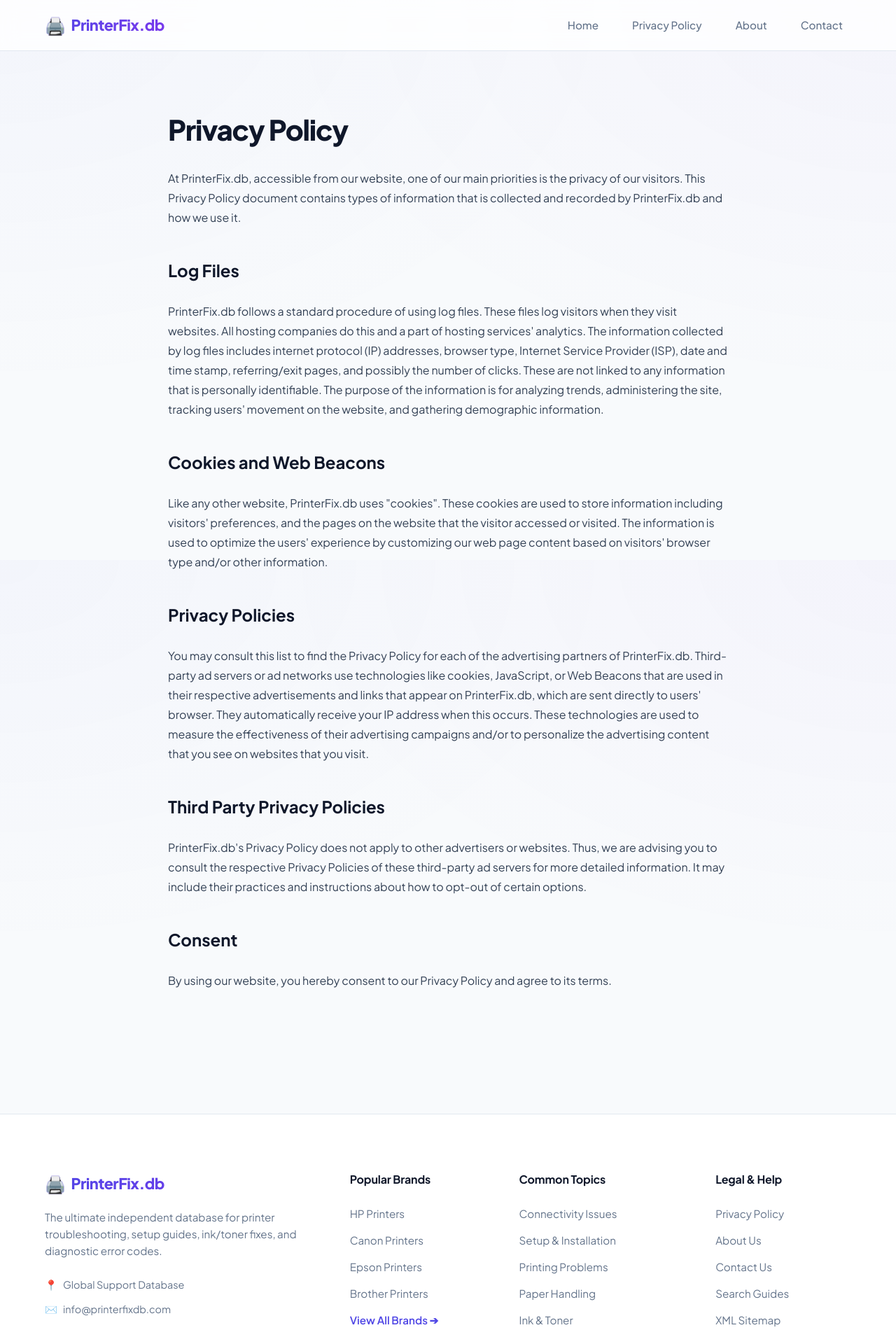
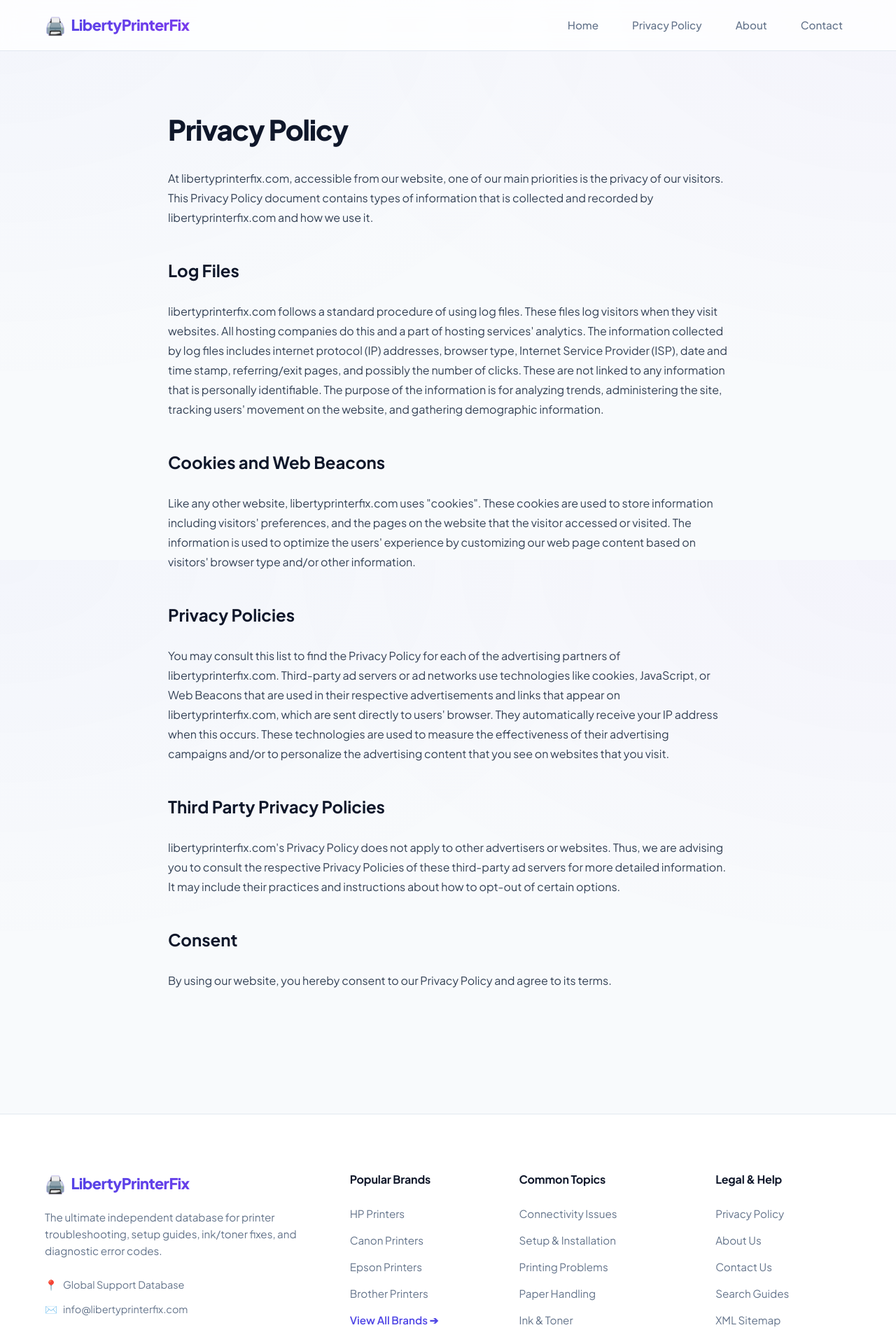
Before and after one commit to summit3platforms-sys/Phelp1234567, a Next.js app: page /privacy-policy in a window 1280 px wide. Shown: the top 1920 px of the page at 70% size. Built offline with nearby package versions, Linux system fonts and the light colour scheme.

Commit message:
Rename site to libertyprinterfix.com, update branding in headers, footers, metadata and JSON-LD, and add custom Statue of Liberty printer icon/favicon

```diff
--- a/src/app/admin/layout.tsx
+++ b/src/app/admin/layout.tsx
@@ -2,7 +2,7 @@ import Link from "next/link";
 import { Metadata } from "next";
 
 export const metadata: Metadata = {
-  title: "Admin Dashboard - PrinterFix DB",
+  title: "Admin Dashboard - LibertyPrinterFix",
   robots: { index: false, follow: false },
 };
 
--- a/src/app/brands/page.tsx
+++ b/src/app/brands/page.tsx
@@ -3,7 +3,7 @@ import Link from "next/link";
 import { Metadata } from "next";
 
 export const metadata: Metadata = {
-  title: "All Supported Printer Brands - PrinterFix DB",
+  title: "All Supported Printer Brands - LibertyPrinterFix",
   description: "Browse all supported printer brands for troubleshooting guides and error codes, including HP, Canon, Epson, Brother, and more.",
 };
 
--- a/src/app/contact/page.tsx
+++ b/src/app/contact/page.tsx
@@ -1,8 +1,8 @@
 import { Metadata } from "next";
 
 export const metadata: Metadata = {
-  title: "Contact Us - PrinterFix DB",
-  description: "Get in touch with the team at PrinterFix DB for support, feedback, or inquiries.",
+  title: "Contact Us - LibertyPrinterFix",
+  description: "Get in touch with the team at LibertyPrinterFix for support, feedback, or inquiries.",
 };
 
 export default function ContactPage() {
--- a/src/app/layout.tsx
+++ b/src/app/layout.tsx
@@ -3,7 +3,7 @@ import "./globals.css";
 import Link from "next/link";
 
 export const metadata: Metadata = {
-  title: "Printer Troubleshooting & Error Codes Knowledge Base",
+  title: "LibertyPrinterFix - Printer Troubleshooting & Error Codes",
   description: "Find solutions, error codes, and troubleshooting steps for all major printer brands including HP, Canon, Epson, and Brother.",
 };
 
@@ -19,7 +19,7 @@ export default function RootLayout({
           <div className="container">
             <Link href="/" className="logo">
               <span className="logo-emoji">🖨️</span>
-              <span>PrinterFix<span style={{ color: 'var(--accent-color)' }}>.db</span></span>
+              <span>Liberty<span style={{ color: 'var(--accent-color)' }}>PrinterFix</span></span>
             </Link>
             <nav className="nav-links">
               <Link href="/" className="nav-link">Home</Link>
@@ -40,7 +40,7 @@ export default function RootLayout({
               <div className="footer-col footer-info">
                 <Link href="/" className="logo" style={{ marginBottom: '1rem' }}>
                   <span className="logo-emoji">🖨️</span>
-                  <span>PrinterFix<span style={{ color: 'var(--accent-color)' }}>.db</span></span>
+                  <span>Liberty<span style={{ color: 'var(--accent-color)' }}>PrinterFix</span></span>
                 </Link>
                 <p className="footer-desc">
                   The ultimate independent database for printer troubleshooting, setup guides, ink/toner fixes, and diagnostic error codes.
@@ -50,7 +50,7 @@ export default function RootLayout({
                     <span>📍</span> Global Support Database
                   </div>
                   <div className="footer-contact-item">
-                    <span>✉️</span> info@printerfixdb.com
+                    <span>✉️</span> info@libertyprinterfix.com
                   </div>
                 </div>
               </div>
@@ -93,7 +93,7 @@ export default function RootLayout({
 
             <div className="footer-bottom">
               <p className="footer-copyright">
-                &copy; {new Date().getFullYear()} PrinterFix.db. All rights reserved. Real-time solutions for printer errors.
+                &copy; {new Date().getFullYear()} libertyprinterfix.com. All rights reserved. Real-time solutions for printer errors.
               </p>
               <p className="footer-disclaimer">
                 Not affiliated with HP, Canon, Epson, Brother, or any OEM printer manufacturer.
--- a/src/app/privacy-policy/page.tsx
+++ b/src/app/privacy-policy/page.tsx
@@ -1,8 +1,8 @@
 import { Metadata } from "next";
 
 export const metadata: Metadata = {
-  title: "Privacy Policy - PrinterFix DB",
-  description: "Read the Privacy Policy for PrinterFix DB, outlining how we handle data and user privacy.",
+  title: "Privacy Policy - LibertyPrinterFix",
+  description: "Read the Privacy Policy for LibertyPrinterFix, outlining how we handle data and user privacy.",
 };
 
 export default function PrivacyPolicyPage() {
@@ -14,27 +14,27 @@ export default function PrivacyPolicyPage() {
 
       <div style={{ display: 'flex', flexDirection: 'column', gap: '1.5rem', color: '#334155', lineHeight: '1.75' }}>
         <p>
-          At PrinterFix.db, accessible from our website, one of our main priorities is the privacy of our visitors. This Privacy Policy document contains types of information that is collected and recorded by PrinterFix.db and how we use it.
+          At libertyprinterfix.com, accessible from our website, one of our main priorities is the privacy of our visitors. This Privacy Policy document contains types of information that is collected and recorded by libertyprinterfix.com and how we use it.
         </p>
 
         <h2 style={{ fontSize: '1.5rem', fontWeight: 700, color: '#0f172a', marginTop: '1rem' }}>Log Files</h2>
         <p>
-          PrinterFix.db follows a standard procedure of using log files. These files log visitors when they visit websites. All hosting companies do this and a part of hosting services' analytics. The information collected by log files includes internet protocol (IP) addresses, browser type, Internet Service Provider (ISP), date and time stamp, referring/exit pages, and possibly the number of clicks. These are not linked to any information that is personally identifiable. The purpose of the information is for analyzing trends, administering the site, tracking users' movement on the website, and gathering demographic information.
+          libertyprinterfix.com follows a standard procedure of using log files. These files log visitors when they visit websites. All hosting companies do this and a part of hosting services' analytics. The information collected by log files includes internet protocol (IP) addresses, browser type, Internet Service Provider (ISP), date and time stamp, referring/exit pages, and possibly the number of clicks. These are not linked to any information that is personally identifiable. The purpose of the information is for analyzing trends, administering the site, tracking users' movement on the website, and gathering demographic information.
         </p>
 
         <h2 style={{ fontSize: '1.5rem', fontWeight: 700, color: '#0f172a', marginTop: '1rem' }}>Cookies and Web Beacons</h2>
         <p>
-          Like any other website, PrinterFix.db uses "cookies". These cookies are used to store information including visitors' preferences, and the pages on the website that the visitor accessed or visited. The information is used to optimize the users' experience by customizing our web page content based on visitors' browser type and/or other information.
+          Like any other website, libertyprinterfix.com uses "cookies". These cookies are used to store information including visitors' preferences, and the pages on the website that the visitor accessed or visited. The information is used to optimize the users' experience by customizing our web page content based on visitors' browser type and/or other information.
         </p>
 
         <h2 style={{ fontSize: '1.5rem', fontWeight: 700, color: '#0f172a', marginTop: '1rem' }}>Privacy Policies</h2>
         <p>
-          You may consult this list to find the Privacy Policy for each of the advertising partners of PrinterFix.db. Third-party ad servers or ad networks use technologies like cookies, JavaScript, or Web Beacons that are used in their respective advertisements and links that appear on PrinterFix.db, which are sent directly to users' browser. They automatically receive your IP address when this occurs. These technologies are used to measure the effectiveness of their advertising campaigns and/or to personalize the advertising content that you see on websites that you visit.
+          You may consult this list to find the Privacy Policy for each of the advertising partners of libertyprinterfix.com. Third-party ad servers or ad networks use technologies like cookies, JavaScript, or Web Beacons that are used in their respective advertisements and links that appear on libertyprinterfix.com, which are sent directly to users' browser. They automatically receive your IP address when this occurs. These technologies are used to measure the effectiveness of their advertising campaigns and/or to personalize the advertising content that you see on websites that you visit.
         </p>
 
         <h2 style={{ fontSize: '1.5rem', fontWeight: 700, color: '#0f172a', marginTop: '1rem' }}>Third Party Privacy Policies</h2>
         <p>
-          PrinterFix.db's Privacy Policy does not apply to other advertisers or websites. Thus, we are advising you to consult the respective Privacy Policies of these third-party ad servers for more detailed information. It may include their practices and instructions about how to opt-out of certain options.
+          libertyprinterfix.com's Privacy Policy does not apply to other advertisers or websites. Thus, we are advising you to consult the respective Privacy Policies of these third-party ad servers for more detailed information. It may include their practices and instructions about how to opt-out of certain options.
         </p>
 
         <h2 style={{ fontSize: '1.5rem', fontWeight: 700, color: '#0f172a', marginTop: '1rem' }}>Consent</h2>
--- a/src/app/search/page.tsx
+++ b/src/app/search/page.tsx
@@ -3,7 +3,7 @@ import Link from "next/link";
 import { Metadata } from "next";
 
 export const metadata: Metadata = {
-  title: "Search Printer Errors - PrinterFix DB",
+  title: "Search Printer Errors - LibertyPrinterFix",
   description: "Search our database for printer error codes, models, and troubleshooting steps.",
 };
 
--- a/src/app/sitemap.ts
+++ b/src/app/sitemap.ts
@@ -2,7 +2,7 @@ import { MetadataRoute } from 'next'
 import { prisma } from '@/lib/prisma'
 
 export default async function sitemap(): Promise<MetadataRoute.Sitemap> {
-  const baseUrl = 'https://printerfixdb.com'
+  const baseUrl = 'https://libertyprinterfix.com'
 
   const brands = await prisma.brand.findMany()
   const articles = await prisma.article.findMany({
```
Also changed, not shown: src/app/[brandSlug]/[categorySlug]/[articleSlug]/page.tsx (+5 -5 lines), src/app/about/page.tsx (+5 -5 lines), src/app/icon.png (added).
